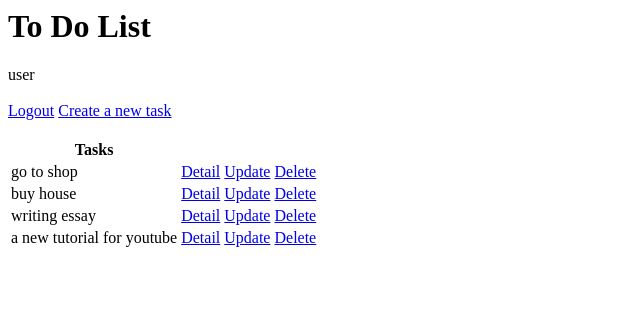
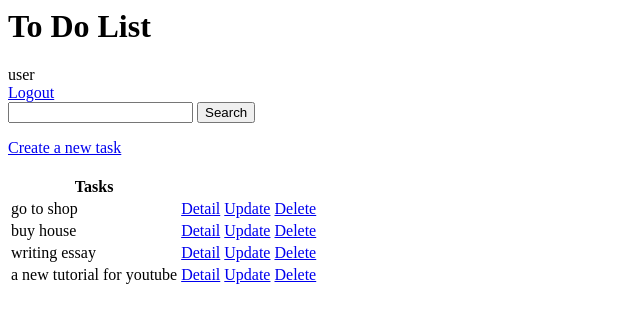
Before and after one commit to kabul225/todo-list, a Django app: page / in a window 1280 px wide. Shown: the top 323 px of the page, without its empty margins (0-640 px from the left). Run offline with Django 4.2, Linux system fonts and the light colour scheme; a user stored in the database is signed in; data comes from the database, SQL or seed files in the repository; both versions use the stored data as it was after the commit.

Commit message:
search engine is done

```diff
--- a/base/templates/base/task_list.html
+++ b/base/templates/base/task_list.html
@@ -1,11 +1,15 @@
 <h1>To Do List</h1>
 
 {% if request.user.is_authenticated %}
-    {{request.user}} <br><br>
+    {{request.user}} <br>
     <a href="{% url 'logout' %}">Logout</a>
 {% else %}
     <a href="{% url 'login' %}">Login</a>
 {% endif %}
+    <form action="" method="get">
+        <input type="text" name="search-area" value="{{search_input}}">
+        <input type="submit" value="Search">
+    </form>
 
 <a href="{% url 'task-create' %}">Create a new task</a><br><br>
 <table>
--- a/base/views.py
+++ b/base/views.py
@@ -48,6 +48,10 @@ class TaskList(LoginRequiredMixin,ListView):
         context = super().get_context_data(**kwargs)
         context['tasks'] = context['tasks'].filter(user = self.request.user)
         context['count'] = context['tasks'].filter(complete = True).count()
+        search_input = self.request.GET.get('search-area') or ""
+        if search_input:
+            context['tasks'] = context['tasks'].filter(title__startswith=search_input)
+        context['search_input'] = search_input
         return context
 
 class TaskDetail(LoginRequiredMixin,DetailView):
```
Also changed, not shown: db.sqlite3.
